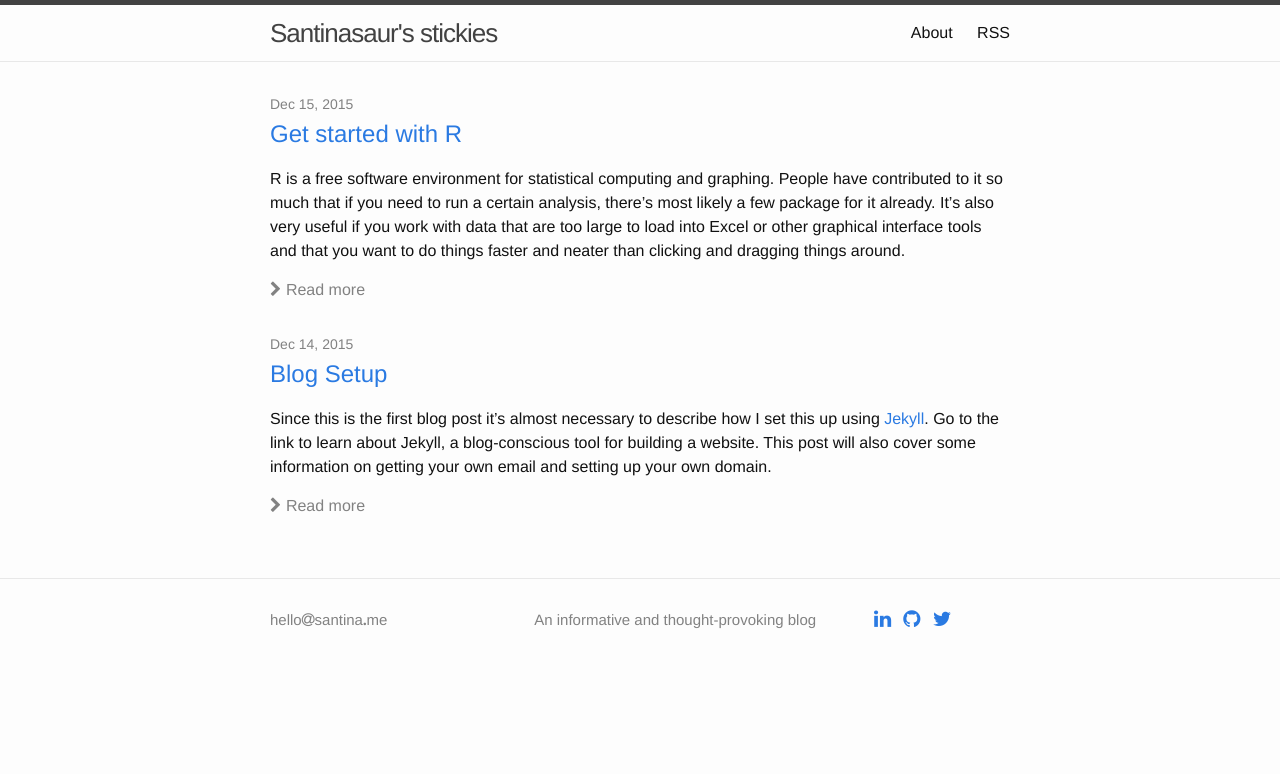
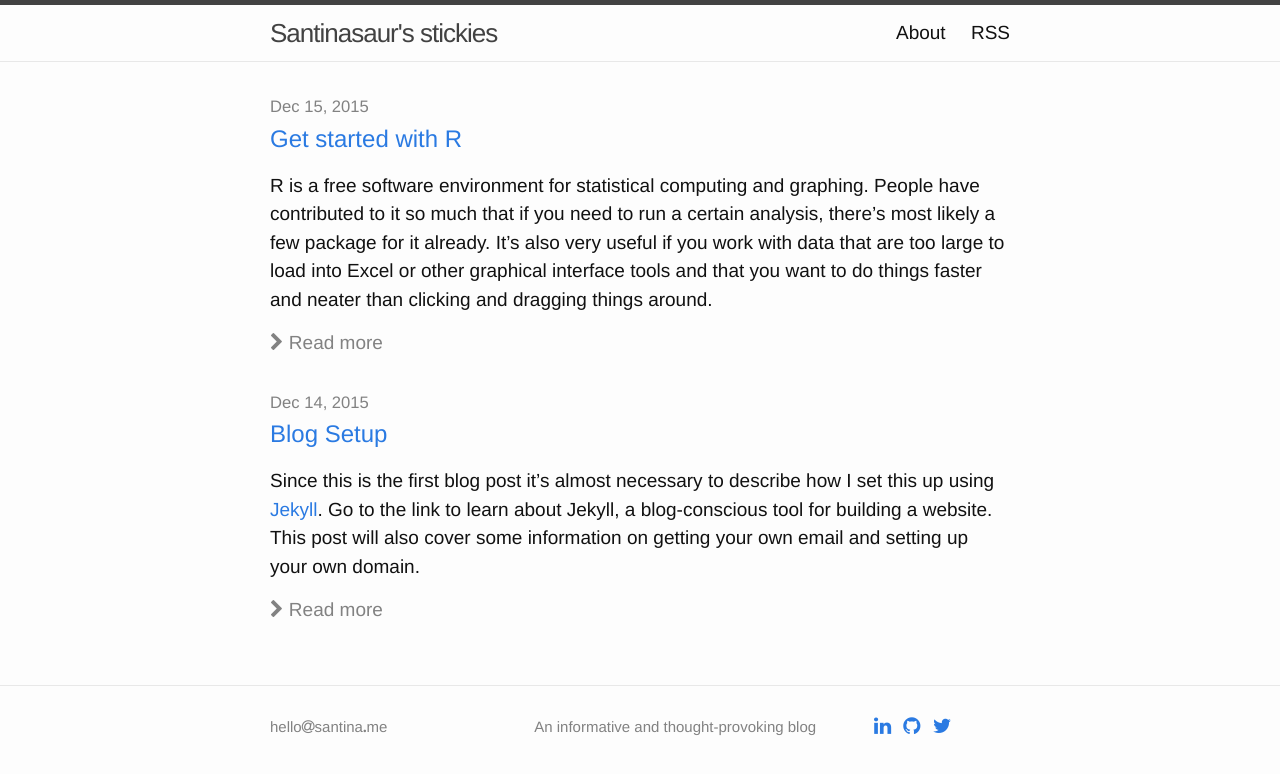
Before and after one commit to KristopheMM/santina.github.io, a Jekyll site: the page built from index.html, in a window 1280 px wide. Shown: the top 774 px of the page. Built offline with Jekyll 4.4.1, drawn with Linux system fonts in a browser that asks for light colours; nearby versions of some CDN libraries; comment, search, counter and statistics services are not loaded.

Commit message:
Make font skinner

```diff
--- a/css/main.scss
+++ b/css/main.scss
@@ -7,8 +7,8 @@
 
 // Our variables
 $base-font-family: "Helvetica Neue", Helvetica, Arial, sans-serif;
-$base-font-size:   16px;
-$base-font-weight: 400;
+$base-font-size:   19px;
+$base-font-weight: 300;
 $small-font-size:  $base-font-size * 0.875;
 $base-line-height: 1.5;
 
```
